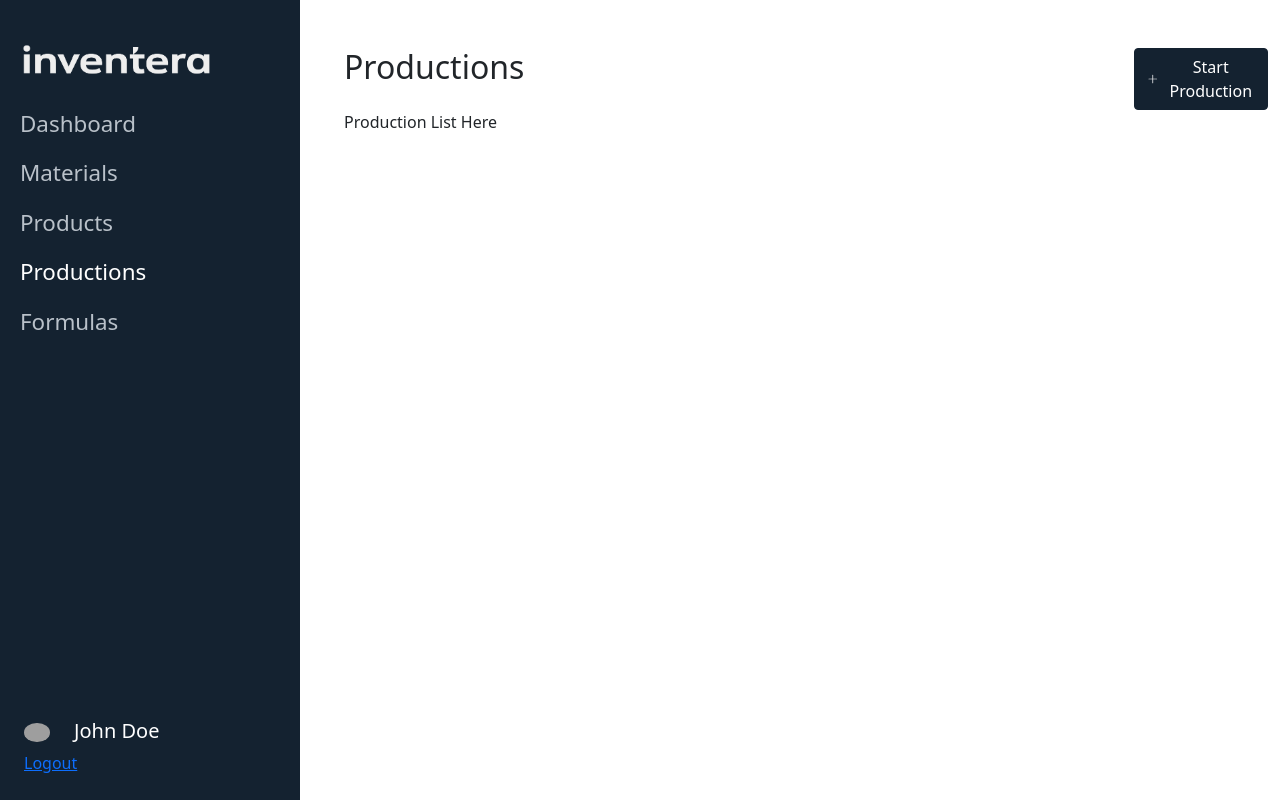
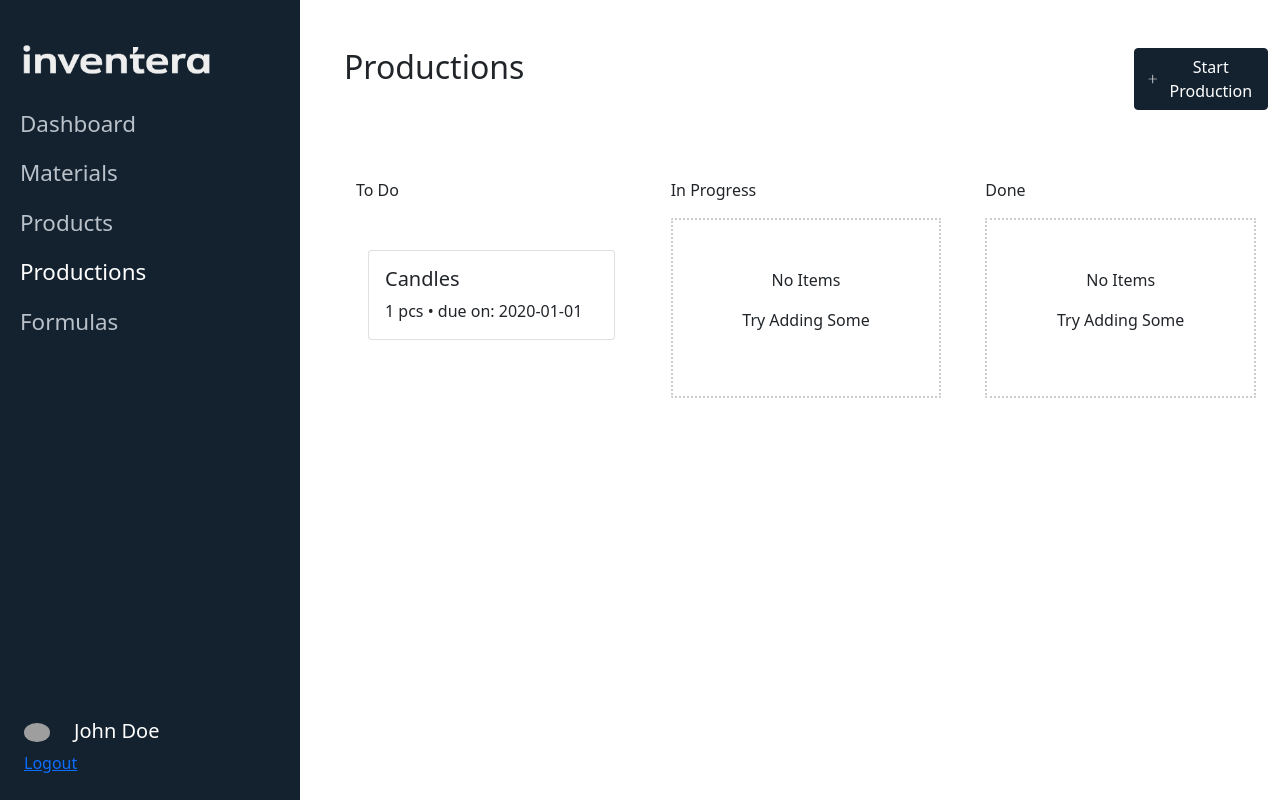
Before and after one commit to BramwellHorace-FS/inventera, a React (Create React App) app in the folder reactjs/client/: page /productions in a window 1280 px wide. Built offline with nearby package versions, Linux system fonts and the light colour scheme; grey boxes are pictures that could not be loaded.

Commit message:
added production cards and board

```diff
--- /dev/null
+++ b/reactjs/client/src/components/cards/board/index.js
@@ -0,0 +1,46 @@
+import { Container } from 'react-bootstrap';
+import PropTypes from 'prop-types';
+import ProductionCard from '../production';
+import styles from './styles.module.css';
+
+export default function ProductionBoard({ title, items }) {
+  return (
+    <Container className={styles.board}>
+      <p>{title}</p>
+      <Container
+        className={!items ? `${styles.container}` : `${styles.containerFill}`}
+      >
+        {items &&
+          items.map((item) => (
+            <ProductionCard
+              key={item.id}
+              title={item.name}
+              dueDate={item.dueDate}
+              itemCount={item.itemCount}
+              itemUnit={item.itemUnit}
+            />
+          ))}
+
+        {!items && (
+          <Container className="text-center p-5">
+            <p>No Items</p>
+            <p>Try Adding Some</p>
+          </Container>
+        )}
+      </Container>
+    </Container>
+  );
+}
+
+ProductionBoard.propTypes = {
+  title: PropTypes.string.isRequired,
+  items: PropTypes.arrayOf(
+    PropTypes.shape({
+      id: PropTypes.number.isRequired,
+      name: PropTypes.string.isRequired,
+      dueDate: PropTypes.string.isRequired,
+      itemCount: PropTypes.number.isRequired,
+      itemUnit: PropTypes.string.isRequired,
+    }),
+  ).isRequired,
+};
--- /dev/null
+++ b/reactjs/client/src/components/cards/board/styles.module.css
@@ -0,0 +1,14 @@
+.board {
+  margin: 3rem 0;
+}
+
+.container {
+  border: dotted 2px #ccc;
+  border-radius: 2px;
+  min-height: 100px;
+}
+
+.containerFill {
+  border: none;
+  padding: 0;
+}
--- a/reactjs/client/src/components/cards/production/index.js
+++ b/reactjs/client/src/components/cards/production/index.js
@@ -0,0 +1,29 @@
+import { Container, Card } from 'react-bootstrap';
+import PropTypes from 'prop-types';
+
+export default function ProductionCard({
+  title,
+  dueDate,
+  itemCount,
+  itemUnit,
+}) {
+  return (
+    <Container className="my-5 p-0">
+      <Card>
+        <Card.Body>
+          <Card.Title>{title}</Card.Title>
+          <Card.Text>
+            {itemCount} {itemUnit} • due on: {dueDate}
+          </Card.Text>
+        </Card.Body>
+      </Card>
+    </Container>
+  );
+}
+
+ProductionCard.propTypes = {
+  title: PropTypes.string.isRequired,
+  dueDate: PropTypes.string.isRequired,
+  itemCount: PropTypes.number.isRequired,
+  itemUnit: PropTypes.string.isRequired,
+};
--- a/reactjs/client/src/pages/productions/index.js
+++ b/reactjs/client/src/pages/productions/index.js
@@ -6,6 +6,8 @@ import PrimaryButton from '../../components/buttons/primary';
 import PageHeader from '../../components/header';
 import SiteModal from '../../components/modal';
 import ProductionForm from '../../components/forms/productions';
+import ProductionBoard from '../../components/cards/board';
+import styles from './styles.module.css';
 
 export default function Productions() {
   const [show, setShow] = useState(false);
@@ -14,6 +16,27 @@ export default function Productions() {
   const handleShow = () => setShow(true);
 
   const { validated, handleSubmit } = useValidate();
+  const boards = {
+    1: {
+      title: 'To Do',
+      items: [
+        {
+          name: 'Candles',
+          dueDate: '2020-01-01',
+          itemCount: 1,
+          itemUnit: 'pcs',
+        },
+      ],
+    },
+    2: {
+      title: 'In Progress',
+      items: null,
+    },
+    3: {
+      title: 'Done',
+      items: null,
+    },
+  };
 
   return (
     <>
@@ -44,7 +67,15 @@ export default function Productions() {
         />
       </SiteModal>
 
-      <Container>Production List Here</Container>
+      <Container className={styles.boards}>
+        {Object.keys(boards).map((key) => (
+          <ProductionBoard
+            key={key}
+            title={boards[key].title}
+            items={boards[key].items}
+          />
+        ))}
+      </Container>
     </>
   );
 }
--- /dev/null
+++ b/reactjs/client/src/pages/productions/styles.module.css
@@ -0,0 +1,18 @@
+.boards {
+  display: grid;
+  grid-template-columns: repeat(3, 1fr);
+  grid-gap: 20px;
+  margin-top: 20px;
+}
+
+@media (max-width: 1190px) {
+  .boards {
+    grid-template-columns: repeat(2, 1fr);
+  }
+}
+
+@media (max-width: 900px) {
+  .boards {
+    grid-template-columns: 1fr;
+  }
+}
```
